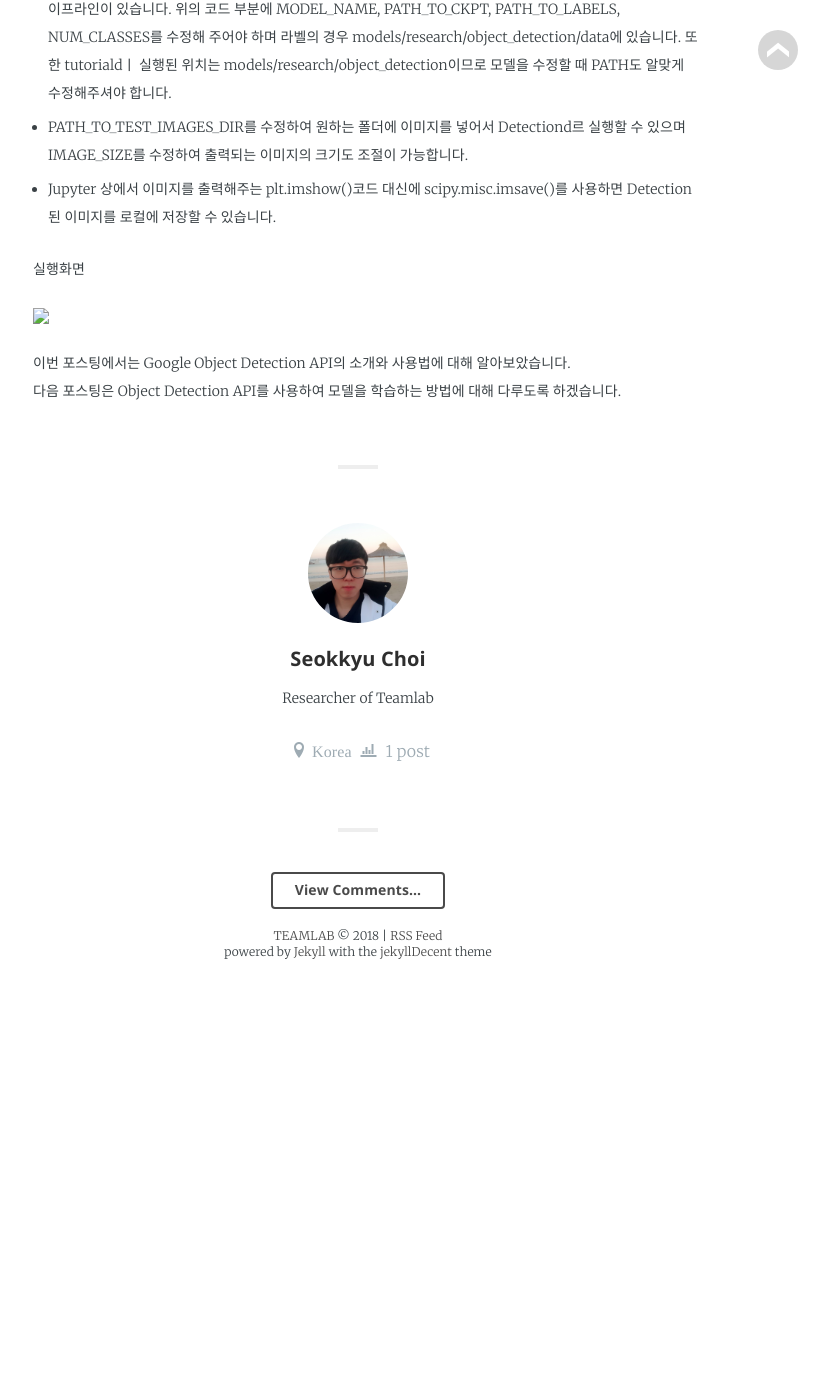
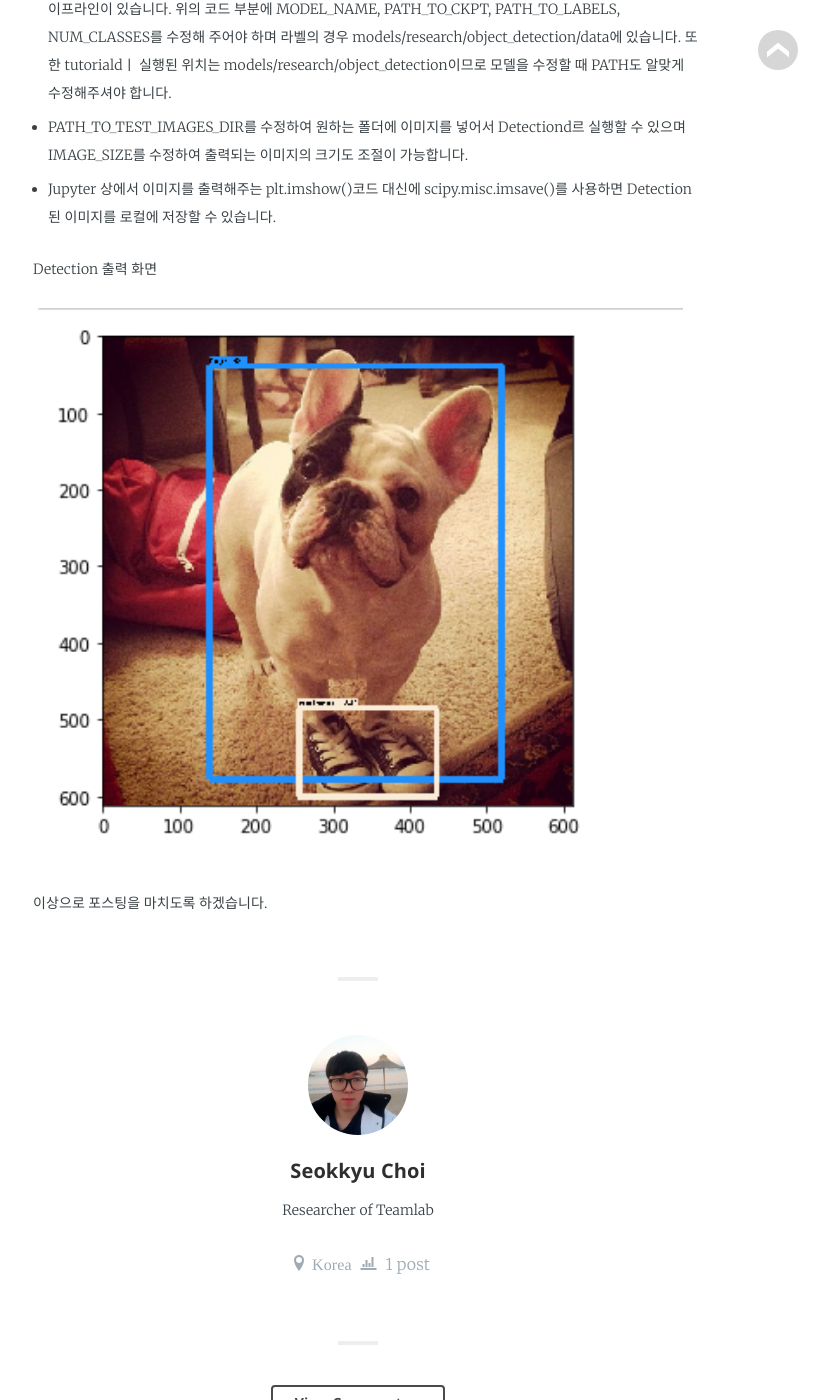
Before and after one commit to TeamLab/jekyllDecent, a Jekyll site: the page built from _posts/2018-04-18-Object detection tutoral.md, in a window 1280 px wide and 1400 px high, scrolled down 3178 px. Shown: the whole window, without its empty margins (282-1111 px from the left). Built offline with Jekyll 4.4.1, drawn with Linux system fonts in a browser that asks for light colours; some web fonts are replaced; before the commit the page ends 4158 px from its top, so only the background shows below that.

Commit message:
category and img

```diff
--- a/_posts/2018-04-18-Object detection tutoral.md
+++ b/_posts/2018-04-18-Object detection tutoral.md
@@ -98,12 +98,11 @@ models/research/object_detection/[object_detection_tutorial.ipynb](https://githu
 
 
 
-실행화면
+Detection 출력 화면
 
 
 <figure>
   <img src="{{ "/media/img/OD_example.png" | absolute_url }}"/>
 </figure>
 
-이번 포스팅에서는 Google Object Detection API의 소개와 사용법에 대해 알아보았습니다.
-다음 포스팅은 Object Detection API를 사용하여 모델을 학습하는 방법에 대해 다루도록 하겠습니다.
+이상으로 포스팅을 마치도록 하겠습니다.
```
Also changed, not shown: other parts of _posts/2018-04-18-Object detection tutoral.md (+1 -1 lines), media/img/OD_example.png (added).
